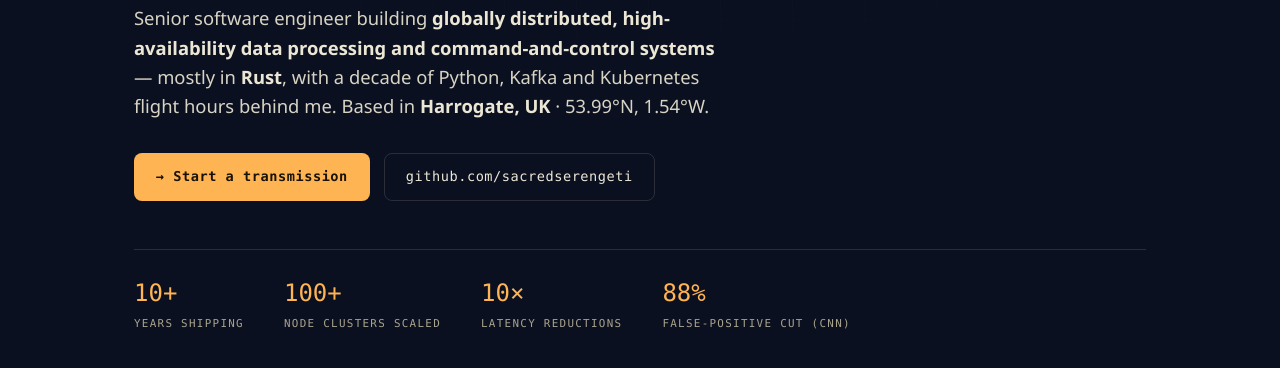
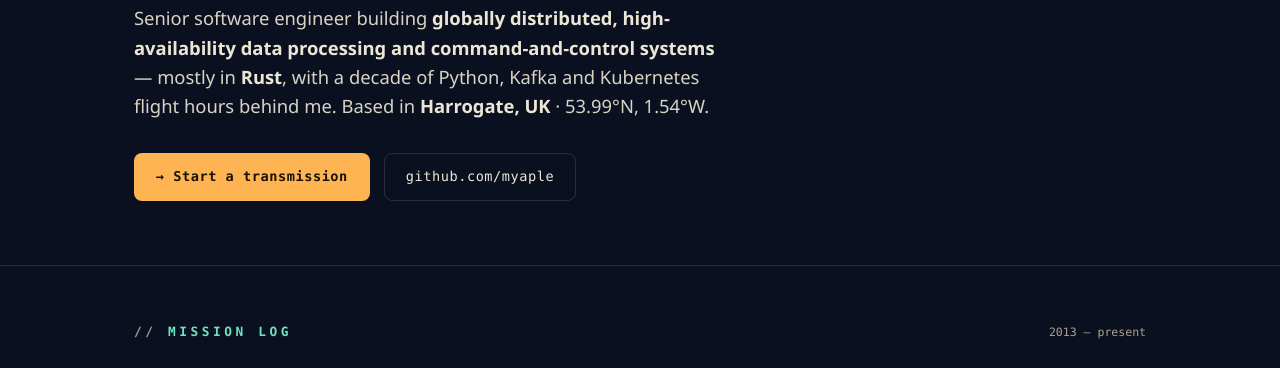
Before and after one commit to myaple/matt-yaple-dev, a plain HTML site: page site/index.html in a window 1280 px wide. Shown: the part 340-708 px from the top of the page. Drawn offline with Linux system fonts and the light colour scheme.

Commit message:
Content refresh: hundreds of engineers, Foundations of AI panels 2025/2026, drop headline-stats strip and C++-shop line
- Point GitHub links at myaple account
- Drop 'dozens' -> 'hundreds of engineers'
- Remove headline-numbers telemetry strip
- Remove 'Rust pioneer / previously C++ shop' Flight Record bullet
- Add Foundations of AI (2025 + 2026) LLM strategy panels to Flight Record

```diff
--- a/site/assets/styles.css
+++ b/site/assets/styles.css
@@ -101,13 +101,6 @@ h1 .thin { display: block; font-style: italic; font-weight: 400; color: var(--am
 .btn-ghost { border-color: var(--line); color: var(--ink); }
 .btn-ghost:hover { border-color: var(--amber); color: var(--amber); }
 
-.telemetry {
-  display: flex; gap: 2.5rem; margin-top: 3rem; flex-wrap: wrap;
-  border-top: 1px solid var(--line); padding-top: 1.5rem;
-}
-.telemetry div { font-family: var(--mono); }
-.telemetry .n { font-size: 1.5rem; color: var(--amber); }
-.telemetry .l { font-size: 0.68rem; color: var(--muted); letter-spacing: 0.12em; text-transform: uppercase; margin-top: 0.2rem; }
 
 /* ── section scaffolding ───────────────────────────── */
 section { padding: 3.5rem 0; border-top: 1px solid var(--line); }
@@ -210,9 +203,7 @@ footer a { color: var(--muted); }
   .nav-links li:not(:last-child) { display: none; }
   .log-entry { grid-template-columns: 1fr; gap: 0.3rem; }
   .about-grid { grid-template-columns: 1fr; }
-  .telemetry { gap: 1.4rem; }
-}
-@media (prefers-reduced-motion: reduce) {
+  @media (prefers-reduced-motion: reduce) {
   html { scroll-behavior: auto; }
   .eyebrow .blink { animation: none; }
   * { transition: none !important; }
--- a/site/index.html
+++ b/site/index.html
@@ -45,13 +45,7 @@
       </p>
       <div class="cta-row">
         <a class="btn btn-primary" href="#contact">→ Start a transmission</a>
-        <a class="btn btn-ghost" href="https://github.com/sacredserengeti" rel="me noopener">github.com/sacredserengeti</a>
-      </div>
-      <div class="telemetry" aria-label="Headline numbers">
-        <div><div class="n">10+</div><div class="l">Years shipping</div></div>
-        <div><div class="n">100+</div><div class="l">Node clusters scaled</div></div>
-        <div><div class="n">10×</div><div class="l">Latency reductions</div></div>
-        <div><div class="n">88%</div><div class="l">False-positive cut (CNN)</div></div>
+        <a class="btn btn-ghost" href="https://github.com/myaple" rel="me noopener">github.com/myaple</a>
       </div>
     </div>
   </div>
@@ -73,7 +67,7 @@
             <li>Architect &amp; primary backend engineer for a <b>globally distributed, highly available data-processing and command-and-control platform in Rust</b> — directly enabling business processes with orders-of-magnitude faster reaction times.</li>
             <li>Technical direction, tasking and mentoring for a hybrid-remote team of developers, analysts and a project owner; primary cross-functional liaison between operators, developers and government stakeholders.</li>
             <li>Introduced <b>Rust</b> to the environment end-to-end — tooling, team upskilling, and security accreditation.</li>
-            <li>Pioneered <b>fully local LLM deployment</b> and educated dozens of engineers globally on weaving them into daily workflows.</li>
+            <li>Pioneered <b>fully local LLM deployment</b> and educated hundreds of engineers globally on weaving them into daily workflows.</li>
             <li>Built a high-throughput, fault-tolerant streaming framework (Kafka, Python, Rust) with network-packet consumption and tuning — <b>end-to-end latency down by an order of magnitude</b>.</li>
           </ul>
         </div>
@@ -172,7 +166,8 @@
           <ul>
             <li><b>Virginia Polytechnic Institute</b> — BSc Aerospace Engineering, 2010–2014 · Blacksburg, VA</li>
             <li><b>ODNI National Intelligence Meritorious Unit Citation</b> — 2018</li>
-            <li><b>Rust pioneer</b> — previously C++ shop, now the person other teams ask about borrow checking</li>
+            <li><b>Foundations of AI — 2025</b> — panel on the strategic direction of LLMs across an organization of thousands of engineers</li>
+            <li><b>Foundations of AI — 2026</b> — second year running on the same panel</li>
             <li><b>Local-LLM evangelist</b> — private inference for engineers who can't phone home</li>
           </ul>
         </aside>
@@ -187,7 +182,7 @@
       <p class="big">Hiring for hard problems? Let's talk shop.</p>
       <a class="mail" href="mailto:matt@yaple.dev">matt@yaple.dev</a>
       <p class="contact-links">
-        <a href="https://github.com/sacredserengeti" rel="me noopener">github.com/sacredserengeti</a>
+        <a href="https://github.com/myaple" rel="me noopener">github.com/myaple</a>
         · Harrogate, UK · remote-friendly
       </p>
     </div>
@@ -197,7 +192,7 @@
 <footer>
   <div class="wrap">
     <span>© <span id="yr">2026</span> Matt Yaple · Harrogate, UK</span>
-    <span>Hand-built HTML &amp; CSS · deployed on Cloudflare · <a href="https://github.com/sacredserengeti/matt-yaple-dev" rel="noopener">source</a></span>
+    <span>Hand-built HTML &amp; CSS · deployed on Cloudflare · <a href="https://github.com/myaple/matt-yaple-dev" rel="noopener">source</a></span>
   </div>
 </footer>
 <script>
```
